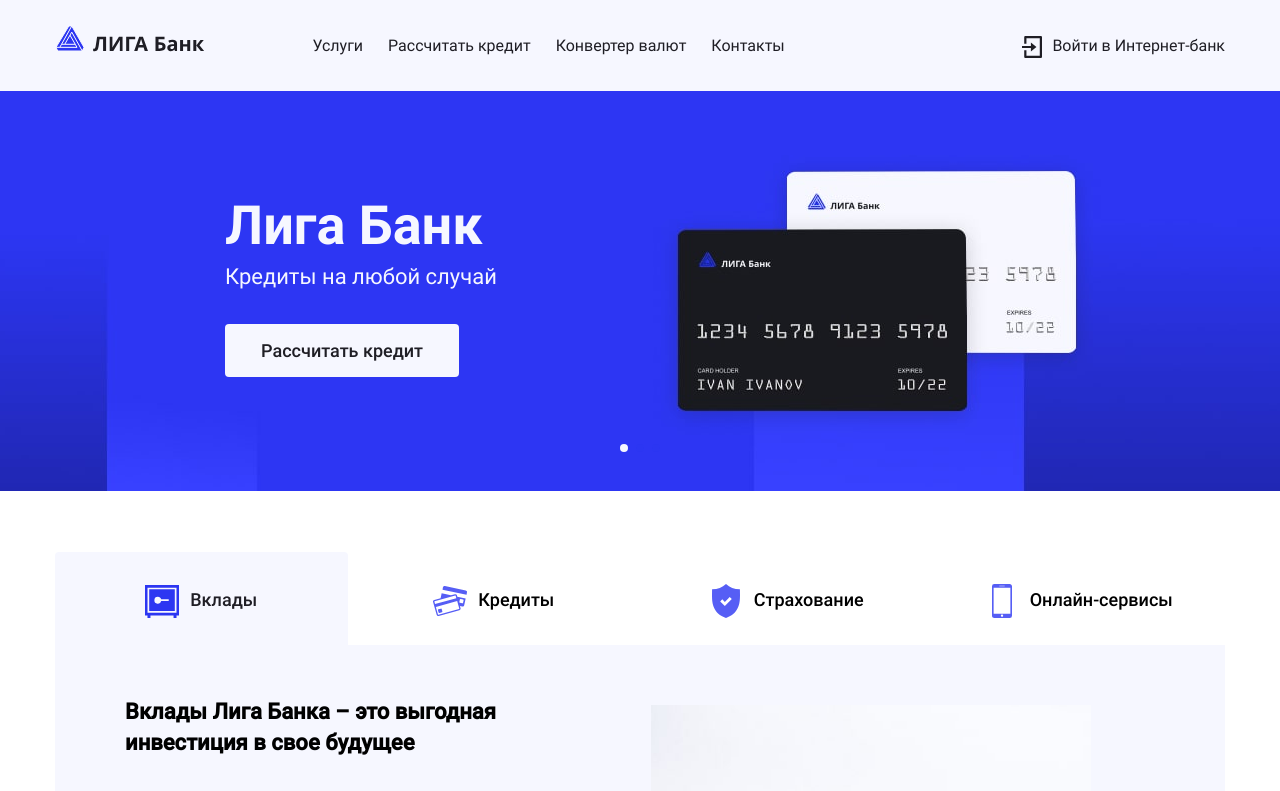
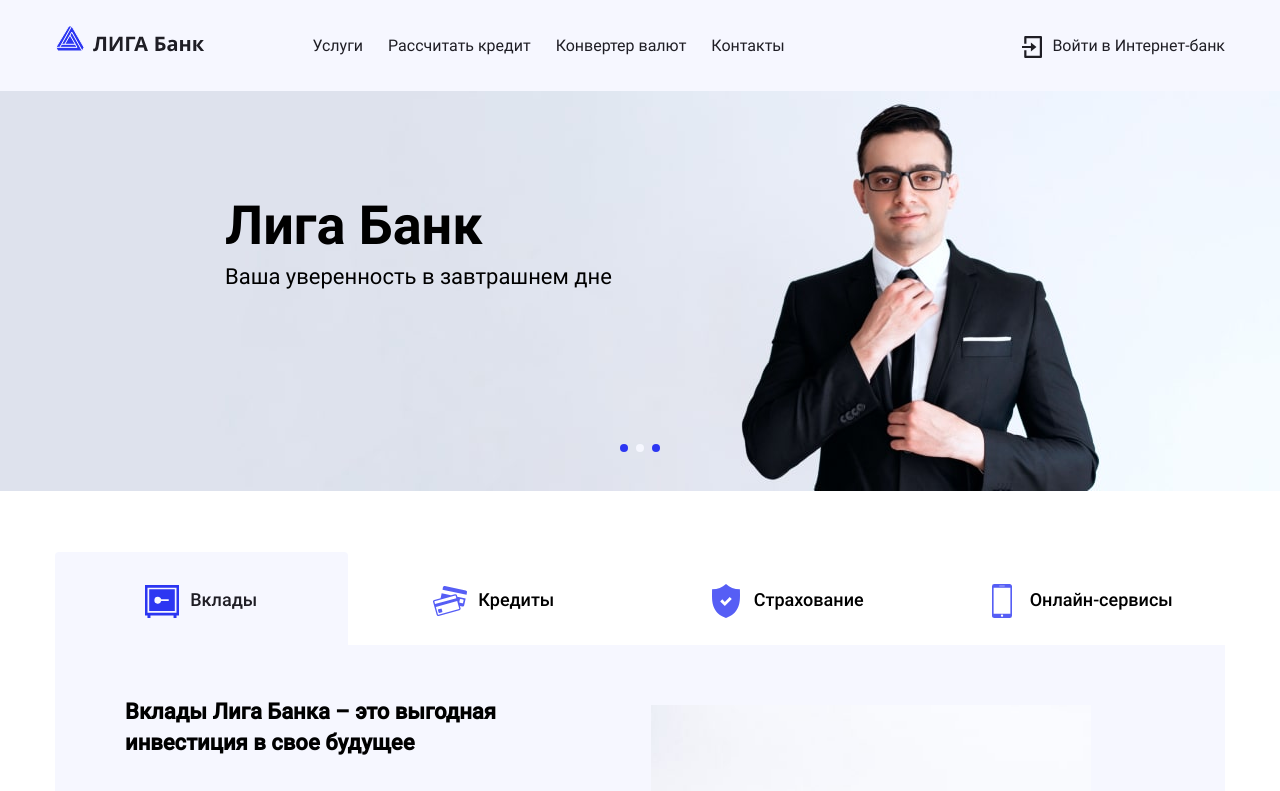
Before and after one commit to Fumieizu/suvernev_ligabank2, a React (Create React App) app: page / in a window 1280 px wide. Shown: the top 791 px of the page. Built offline with nearby package versions, Linux system fonts and the light colour scheme; a web font is replaced by a local one.

Commit message:
fixed slider

```diff
--- a/src/components/slider/slider.jsx
+++ b/src/components/slider/slider.jsx
@@ -18,7 +18,7 @@ export default function Slider() {
         pagination={{clickable: true}}
         a11y
         loop
-        /*autoplay={{ delay: 4000, disableOnInteraction: false }}*/
+        autoplay={{ delay: 4000, disableOnInteraction: false }}
       >
         <SwiperSlide className={`${styles.slide} ${styles.slide_first}`}>
           <div className={`${styles.wrapper} ${styles.wrapper_first}`}>
```
